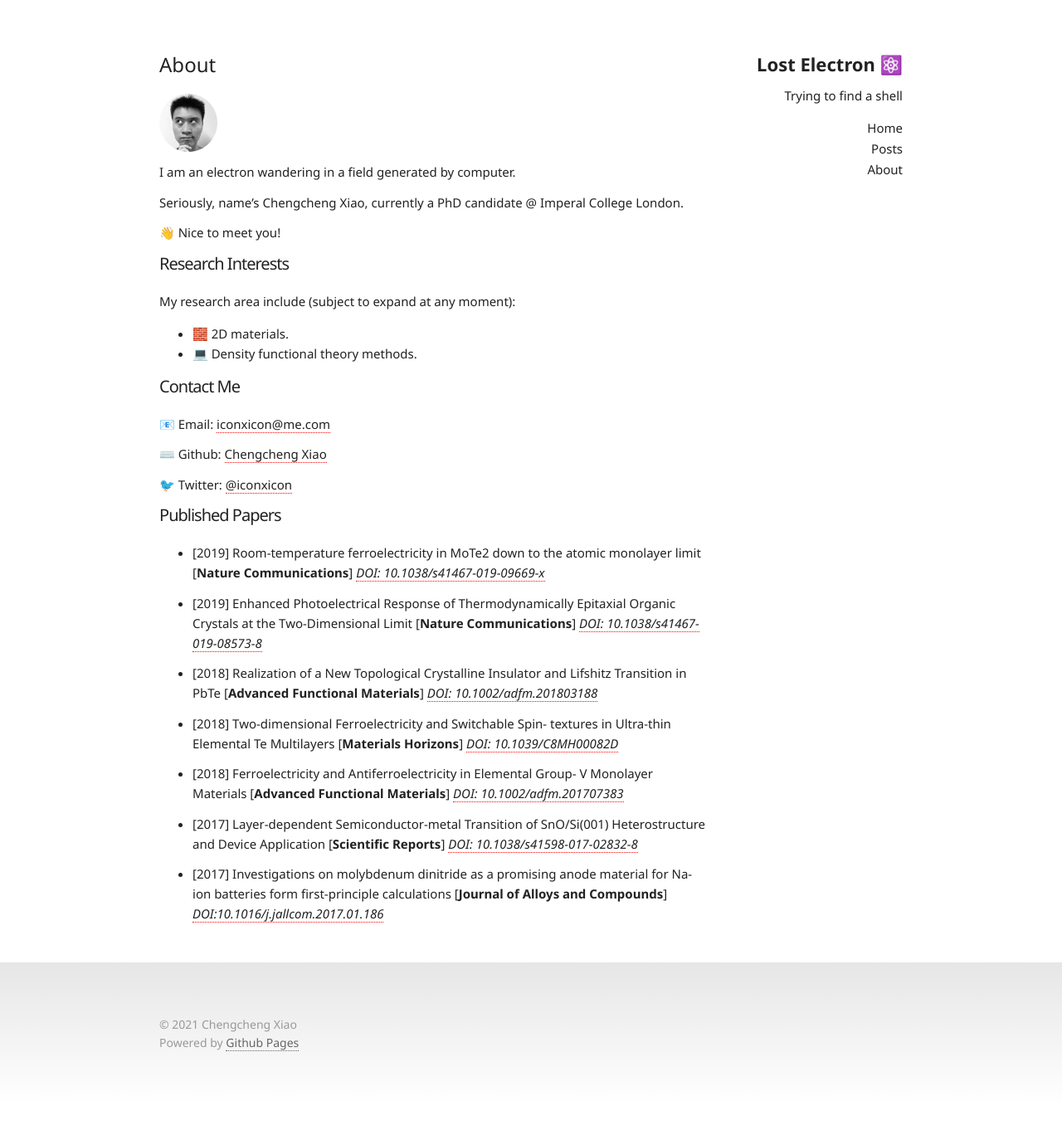
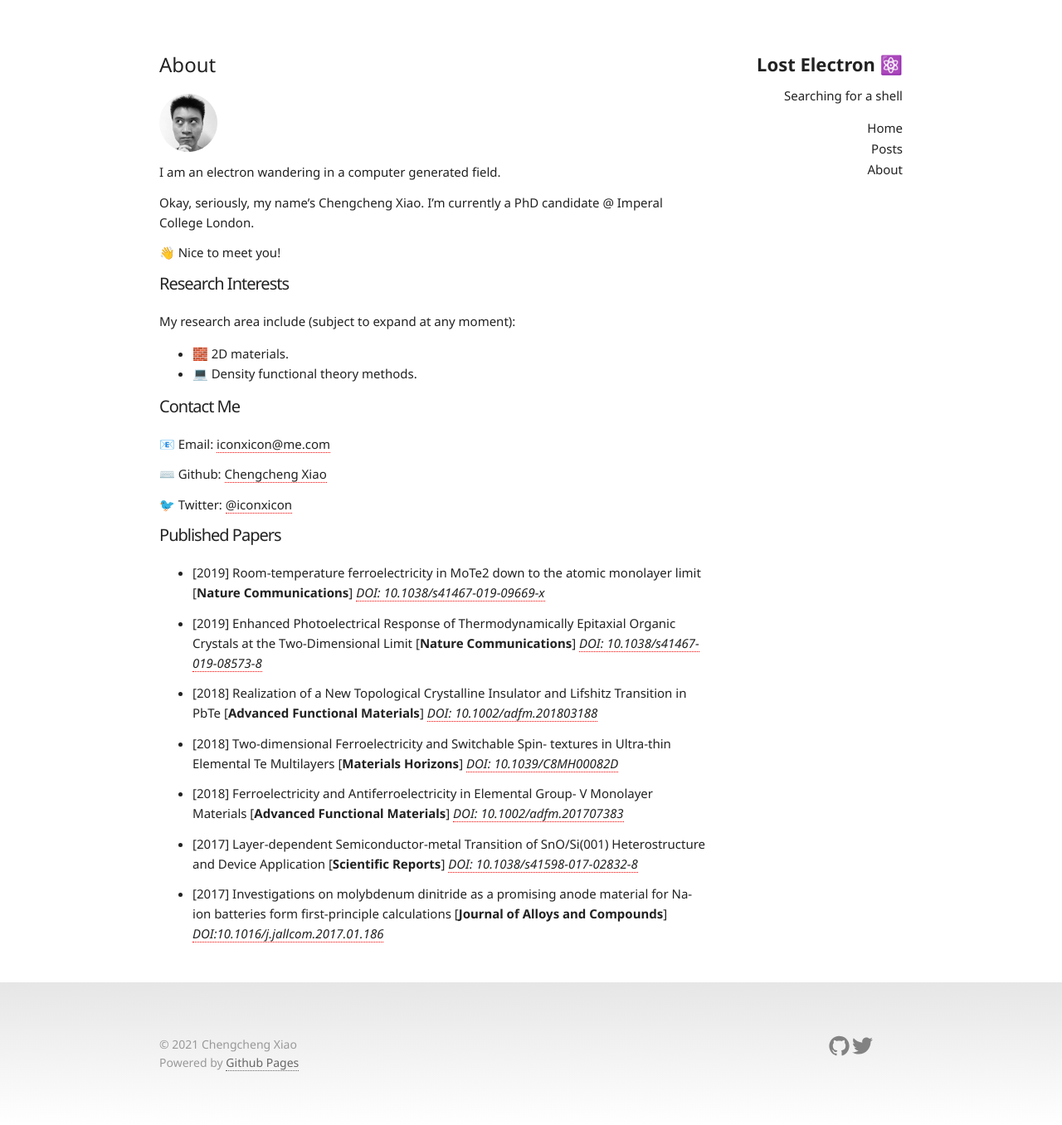
Before and after one commit to Chengcheng-Xiao/Chengcheng-Xiao.github.io, a Jekyll site: the page built from about.md, in a window 1280 px wide. Shown: the whole page at 83% size. Built offline with Jekyll 4.4.1, drawn with Linux system fonts in a browser that asks for light colours; nearby versions of some CDN libraries; before the commit the page ends 1332 px from its top, so only the background shows below that.

Commit message:
minor style update.

```diff
--- a/_config.yml
+++ b/_config.yml
@@ -7,7 +7,7 @@
 
 # Site settings
 title: Lost Electron ⚛️
-subtitle: 'Trying to find a shell'
+subtitle: 'Searching for a shell'
 email: iconxicon@me.com
 description: > # this means to ignore newlines until "baseurl:"
   Quasi-proper student doing semi-rigorous sciency stuff.
--- a/_includes/author.html
+++ b/_includes/author.html
@@ -3,7 +3,7 @@
   <div class="authorinfo box">
     <p>Author | Chengcheng Xiao</p>
     <p class="bio">
-      What I cannot compute, I do not understand.  <br /> What I computed and forgotten, I have to do it again.
+      Currently a PhD student at Imperial College London. Predicting electron behaviour since 2016.
     </p>
   </div>
 </section>
--- a/_includes/footer.html
+++ b/_includes/footer.html
@@ -11,7 +11,7 @@
       </section>
     </div>
 
-<!--    <div class="footer right column one-half">
+    <div class="footer right column one-half">
       <section class="small-font">
         {% if site.github_username %}
         {% include icon-github.html username=site.github_username %}
@@ -20,6 +20,6 @@
         {% include icon-twitter.html username=site.twitter_username %}
         {% endif %}
       </section>
-</div> -->
+</div>
   </div>
 </footer>
--- a/about.md
+++ b/about.md
@@ -6,9 +6,9 @@ permalink: /about/
 
 <img style='filter: invert(0%);' src="{{site.baseurl}}/assets/img/Profile_pic.png" width="70">
 
-I am an electron wandering in a field generated by computer.
+I am an electron wandering in a computer generated field.
 
-Seriously, name's Chengcheng Xiao, currently a PhD candidate @ Imperal College London.
+Okay, seriously, my name's Chengcheng Xiao. I'm currently a PhD candidate @ Imperal College London.
 
 👋 Nice to meet you!
 
```
